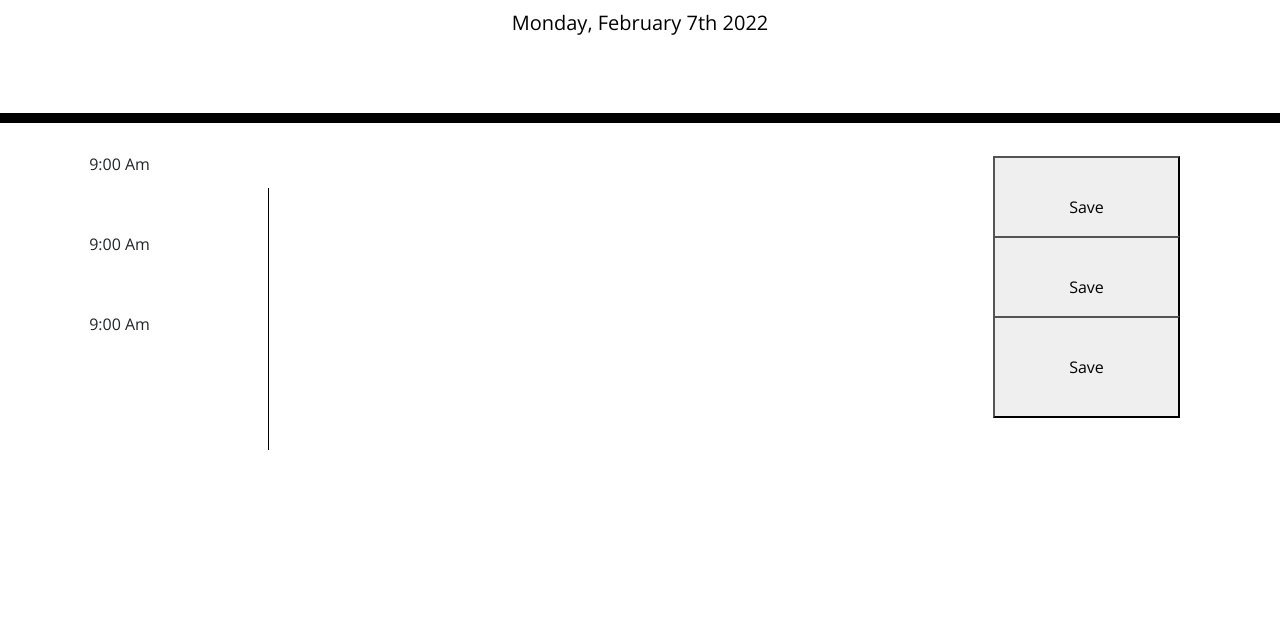
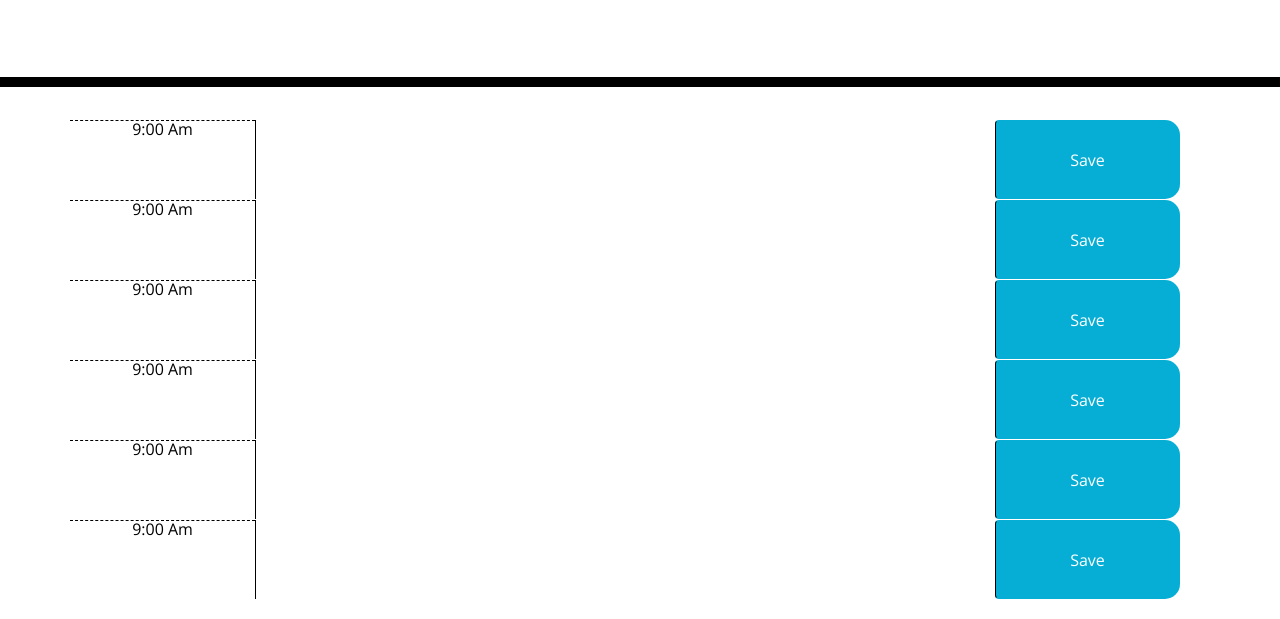
Before and after one commit to Ssrr17/Work-Day-Scheduler, a plain HTML site: page index.html in a window 1280 px wide. Shown: the part 181-800 px from the top of the page. Drawn offline with nearby package versions, Linux system fonts and the light colour scheme.

Commit message:
get plan

```diff
--- a/JS/script.js
+++ b/JS/script.js
@@ -10,10 +10,35 @@
 
 
 
-function getHeaderDate() {
-    var toDay = moment().format('dddd, MMMM Do YYYY');
-    $("#currentDay").text(toDay);
-    console.log(toDay);
+// function getHeaderDate() {
+//     var toDay = moment().format('dddd, MMMM Do YYYY');
+//     $("#currentDay").text(toDay);
+//     console.log(toDay);
+// }
+
+var getThePlan = function(){
+var thePlan =  $('textarea#past').val();
+console.log(thePlan);
+
+
 }
+//localStorage.setItem("textarea",thePlan )
 
-getHeaderDate()
+
+
+
+
+//  $("#saveBtn").click(function() {
+//     getThePlan()
+//  });
+
+//         // Get nearby values of the description in JQuery
+//      var thePlan =  $('textarea#past').val();
+
+//     console.log(thePlan);
+//     });
+// };
+
+// getThePlan()
+
+    // localStorage.setItem(comment);
--- a/index.html
+++ b/index.html
@@ -22,32 +22,39 @@
   <!-- Timeblocks go here -->
   <main class="container">
 
-    <form class="row">
-
-      <div class="col"> 9:00 Am </div>
-      <div class="col-8">
-        <textarea name="textarea" id="past"></textarea>
-      </div>
-      <button class= "col"> Save </button>
+    <form class="row time-block">
+      <div class="col-md-2 hour"> 9:00 Am </div>
+      <textarea class="col-md-8 description" name="textarea" id="past"></textarea>
+      <button class="col-md-2 btn saveBtn"> Save </button>
     </form>
 
+    <form class="row time-block">
+      <div class="col-md-2 hour"> 9:00 Am </div>
+      <textarea class="col-md-8 description" name="textarea" id="present"></textarea>
+      <button class="col-md-2 btn saveBtn"> Save </button>
+    </form>
 
+    <form class="row time-block">
+      <div class="col-md-2 hour"> 9:00 Am </div>
+      <textarea class="col-md-8 description" id="future"></textarea>
+      <button class="col-md-2 btn saveBtn" id=""> Save </button>
+    </form>
+    <form class="row time-block">
+      <div class="col-md-2 hour"> 9:00 Am </div>
+      <textarea class="col-md-8 description" name="textarea" id="past"></textarea>
+      <button class="col-md-2 btn saveBtn"> Save </button>
+    </form>
 
-    <form class="row">
+    <form class="row time-block">
+      <div class="col-md-2 hour"> 9:00 Am </div>
+      <textarea class="col-md-8 description" name="textarea" id="present"></textarea>
+      <button class="col-md-2 btn saveBtn"> Save </button>
+    </form>
 
-      <div class="col"> 9:00 Am </div>
-      <div class="col-8">
-        <textarea name="textarea" id="past"></textarea>
-      </div>
-      <button class= "col"> Save </button>
-    </form>
-    <form class="row">
-
-      <div class="col"> 9:00 Am </div>
-      <div class="col-8">
-        <textarea name="textarea" id="past"></textarea>
-      </div>
-      <button class= "col"> Save </button>
+    <form class="row time-block">
+      <div class="col-md-2 hour"> 9:00 Am </div>
+      <textarea class="col-md-8 description" id="future"></textarea>
+      <button class="col-md-2 btn saveBtn" id=""> Save </button>
     </form>
 
   </main>
```
Also changed, not shown: 1 other file.
